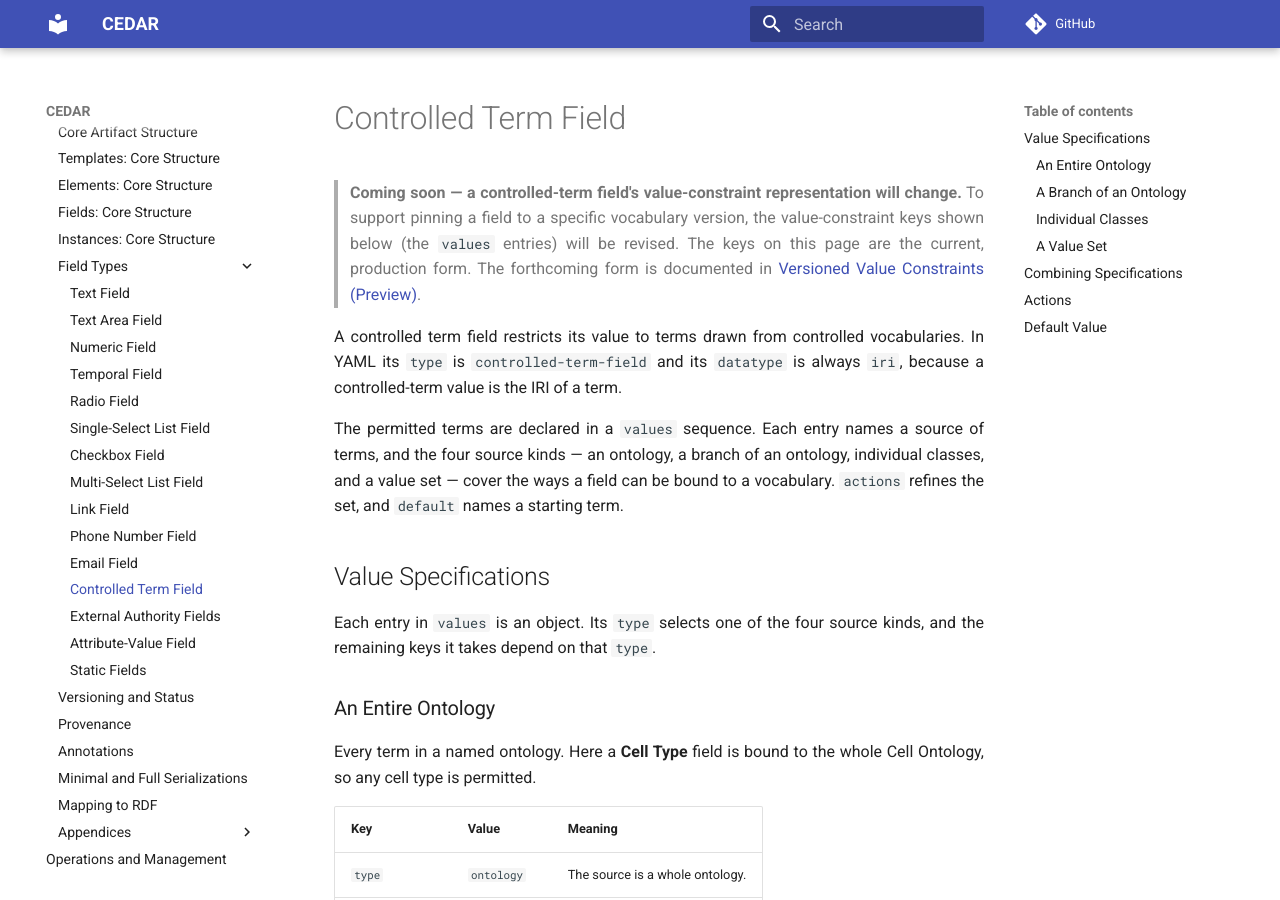
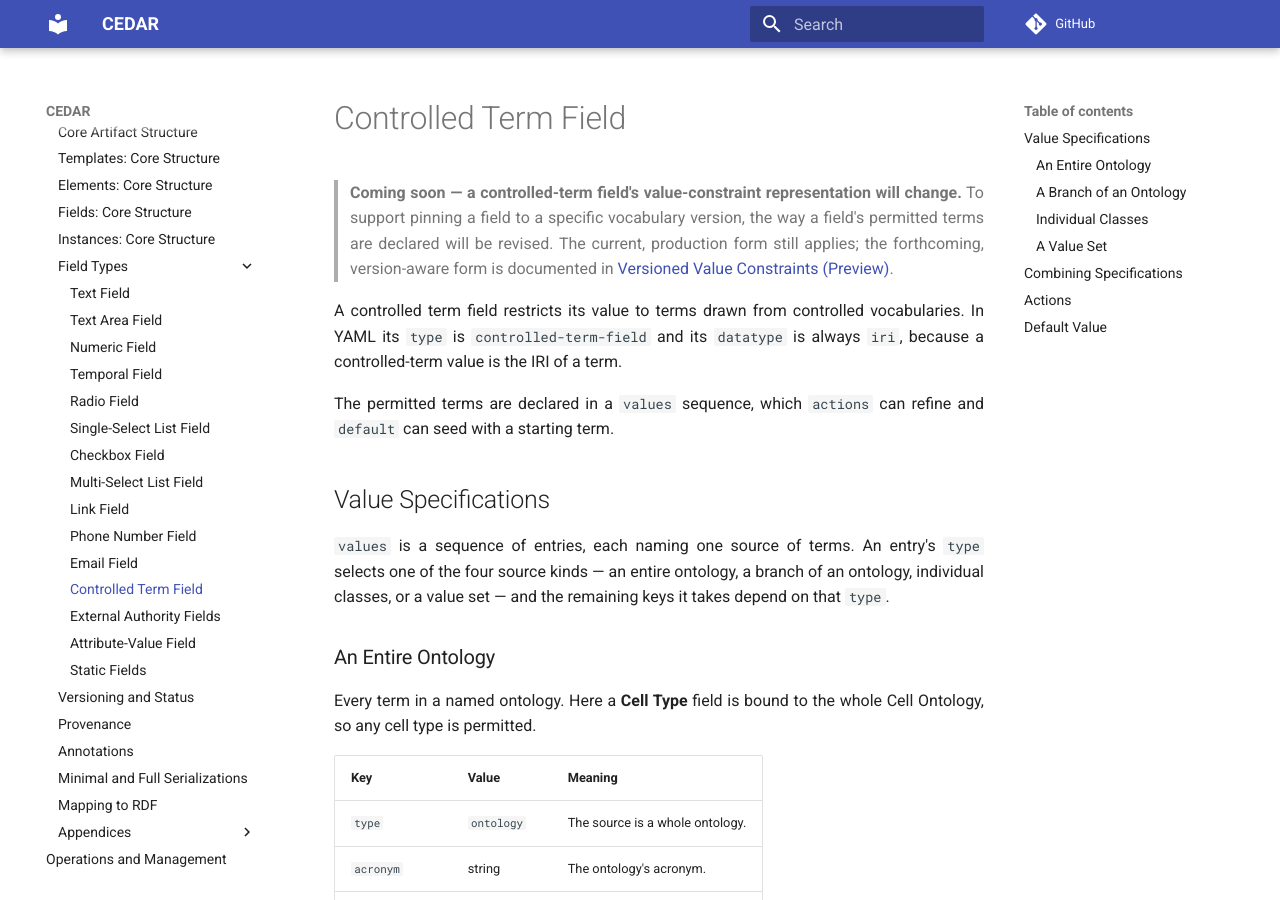
Before and after one commit to metadatacenter/cedar-mkdocs, an MkDocs documentation site: the page built from docs/yaml-spec/field-types/controlled-term-field.md, in a window 1280 px wide and 900 px high. Built offline with MkDocs 1.6.1 and Material for MkDocs 9.7.7, drawn with Linux system fonts in a browser that asks for light colours; comment, search, counter and statistics services are not loaded.

Commit message:
YAML spec: raise the warning's altitude; consolidate the values description
Warning: talk about "the way a field's permitted terms are declared" rather than "keys"
(wrong altitude for a top-of-page notice), and drop the self-references.

Value Specifications: the top intro and the section were both describing values/entries/
four kinds, split across the header. Keep the intro high-level (values, actions, default)
and move the entries + four-kinds + type description under the header, where it leads into
the four subsections.

Co-Authored-By: Claude Opus 4.8 <noreply@anthropic.com>

```diff
--- a/docs/yaml-spec/field-types/controlled-term-field.md
+++ b/docs/yaml-spec/field-types/controlled-term-field.md
@@ -1,24 +1,22 @@
 # Controlled Term Field
 
 > **Coming soon — a controlled-term field's value-constraint representation will change.** To support
-> pinning a field to a specific vocabulary version, the value-constraint keys shown below (the `values`
-> entries) will be revised. The keys on this page are the current, production form. The forthcoming form
-> is documented in
-> [Versioned Value Constraints (Preview)](../appendices/versioned-value-constraints.md).
+> pinning a field to a specific vocabulary version, the way a field's permitted terms are declared will
+> be revised. The current, production form still applies; the forthcoming, version-aware form is
+> documented in [Versioned Value Constraints (Preview)](../appendices/versioned-value-constraints.md).
 
 A controlled term field restricts its value to terms drawn from controlled vocabularies. In
 YAML its `type` is `controlled-term-field` and its `datatype` is always `iri`, because a
 controlled-term value is the IRI of a term.
 
-The permitted terms are declared in a `values` sequence. Each entry names a source of terms,
-and the four source kinds — an ontology, a branch of an ontology, individual classes, and a
-value set — cover the ways a field can be bound to a vocabulary. `actions` refines the set,
-and `default` names a starting term.
+The permitted terms are declared in a `values` sequence, which `actions` can refine and
+`default` can seed with a starting term.
 
 ## Value Specifications
 
-Each entry in `values` is an object. Its `type` selects one of the four source kinds, and the remaining
-keys it takes depend on that `type`.
+`values` is a sequence of entries, each naming one source of terms. An entry's `type` selects one of the
+four source kinds — an entire ontology, a branch of an ontology, individual classes, or a value set — and
+the remaining keys it takes depend on that `type`.
 
 ### An Entire Ontology
 
```
